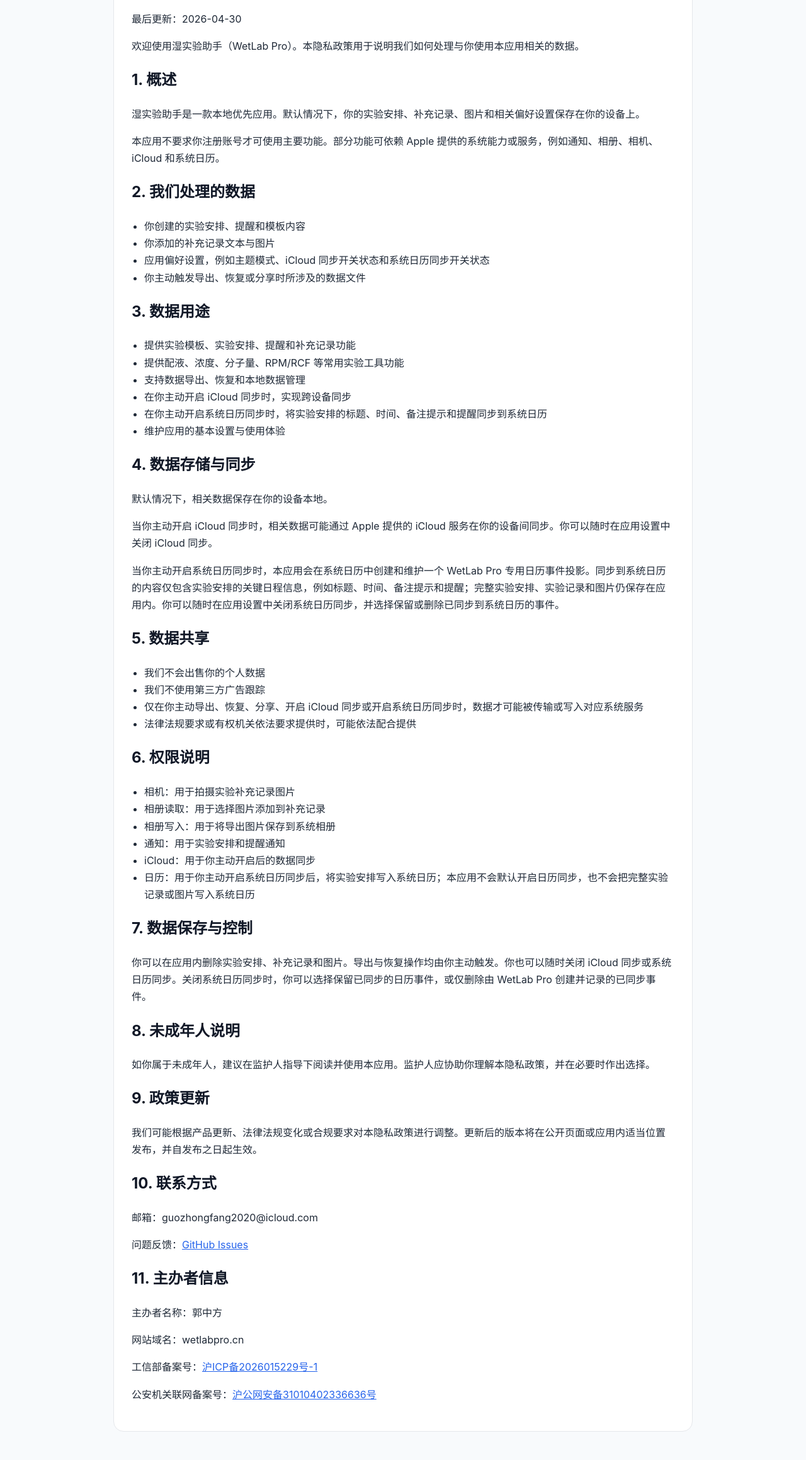
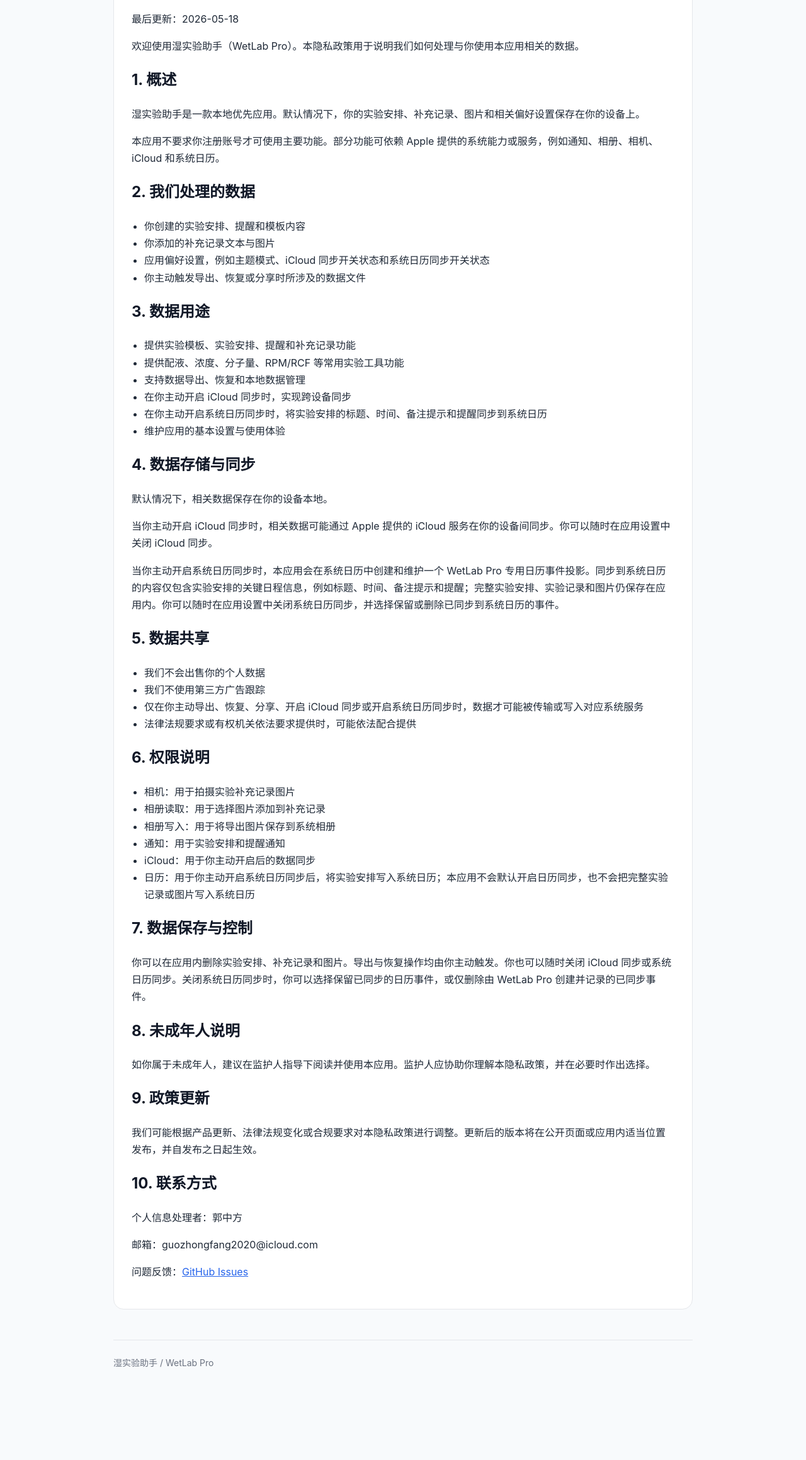
Before and after one commit to ChronoWeaver/LabMate-public, a plain HTML site: page privacy.html in a window 1280 px wide. Shown: the part 239-2557 px from the top of the page at 63% size. After the commit the page ends 2494 px from the top, so only its background shows below. Drawn offline with Linux system fonts and the light colour scheme.

Commit message:
Remove owner info from privacy policy

```diff
--- a/privacy.html
+++ b/privacy.html
@@ -35,7 +35,7 @@
     <section class="card">
       <div class="lang-zh">
         <h1>隐私政策</h1>
-        <p>最后更新：2026-04-30</p>
+        <p>最后更新：2026-05-18</p>
         <p>欢迎使用湿实验助手（WetLab Pro）。本隐私政策用于说明我们如何处理与你使用本应用相关的数据。</p>
         <h2>1. 概述</h2>
         <p>湿实验助手是一款本地优先应用。默认情况下，你的实验安排、补充记录、图片和相关偏好设置保存在你的设备上。</p>
@@ -83,17 +83,13 @@
         <h2>9. 政策更新</h2>
         <p>我们可能根据产品更新、法律法规变化或合规要求对本隐私政策进行调整。更新后的版本将在公开页面或应用内适当位置发布，并自发布之日起生效。</p>
         <h2>10. 联系方式</h2>
+        <p>个人信息处理者：郭中方</p>
         <p>邮箱：guozhongfang2020@icloud.com</p>
         <p>问题反馈：<a href="https://github.com/ChronoWeaver/LabMate-public/issues">GitHub Issues</a></p>
-        <h2>11. 主办者信息</h2>
-        <p>主办者名称：郭中方</p>
-        <p>网站域名：wetlabpro.cn</p>
-        <p>工信部备案号：<a href="https://beian.miit.gov.cn/" target="_blank" rel="noreferrer">沪ICP备2026015229号-1</a></p>
-        <p>公安机关联网备案号：<a href="https://beian.mps.gov.cn/#/query/webSearch?code=31010402336636" target="_blank" rel="noreferrer">沪公网安备31010402336636号</a></p>
       </div>
       <div class="lang-en">
         <h1>Privacy Policy</h1>
-        <p>Last updated: 2026-04-30</p>
+        <p>Last updated: 2026-05-18</p>
         <p>Welcome to WetLab Pro. This privacy policy explains how we process data related to your use of the app.</p>
         <h2>1. Overview</h2>
         <p>WetLab Pro is a local-first app. By default, your experiment schedules, supplemental logs, images, and related preferences are stored on your device.</p>
@@ -141,13 +137,9 @@
         <h2>9. Policy Updates</h2>
         <p>We may revise this policy based on product changes, legal updates, or compliance requirements. Updated versions will be posted on the public pages or within the app and take effect upon publication.</p>
         <h2>10. Contact</h2>
+        <p>Data controller / developer: Guozhong Fang</p>
         <p>Email: guozhongfang2020@icloud.com</p>
         <p>Issue tracker: <a href="https://github.com/ChronoWeaver/LabMate-public/issues">GitHub Issues</a></p>
-        <h2>11. Owner Information</h2>
-        <p>Owner: Guozhong Fang</p>
-        <p>Domain: wetlabpro.cn</p>
-        <p>ICP filing: <a href="https://beian.miit.gov.cn/" target="_blank" rel="noreferrer">沪ICP备2026015229号-1</a></p>
-        <p>Public security filing: <a href="https://beian.mps.gov.cn/#/query/webSearch?code=31010402336636" target="_blank" rel="noreferrer">沪公网安备31010402336636号</a></p>
       </div>
     </section>
     <footer>
```
Also changed, not shown: 1 other file.
